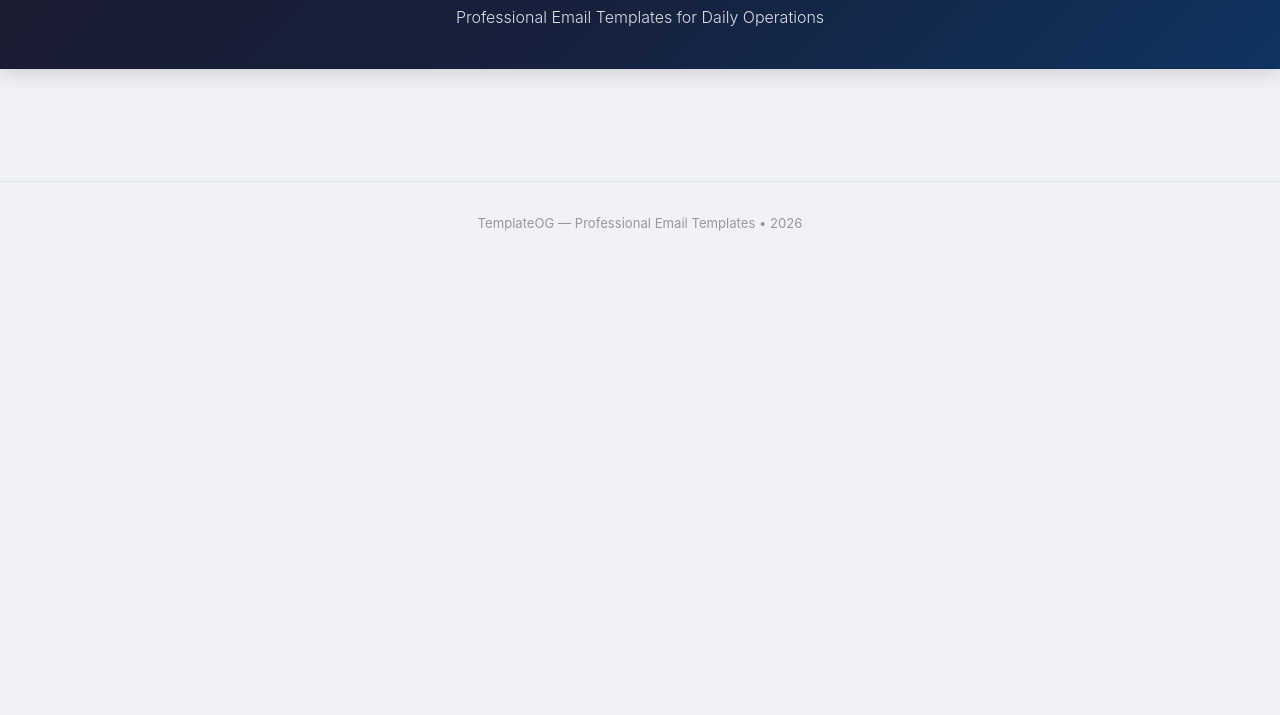
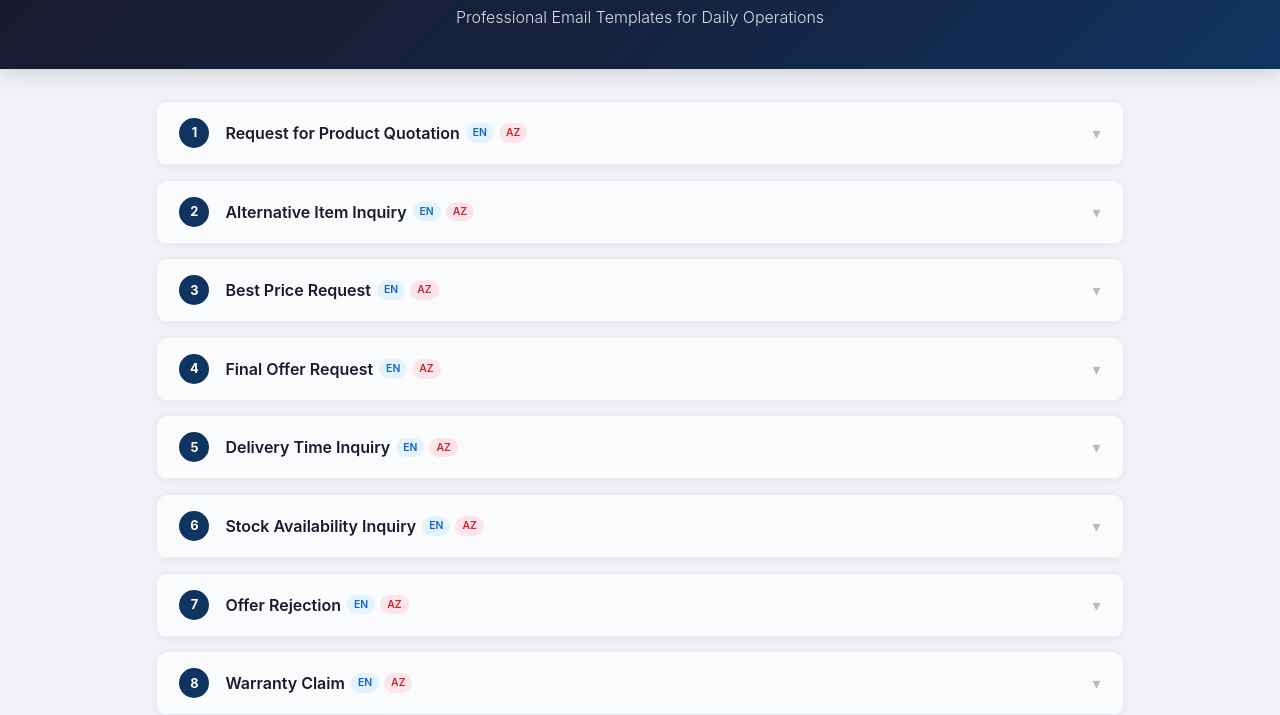
Before and after one commit to Anony1010/TemplateOG, a plain HTML site: page index.html in a window 1280 px wide. Shown: the part 115-830 px from the top of the page. Before the commit the page ends 800 px from the top, so only its background shows below. Drawn offline with Linux system fonts and the light colour scheme.

Commit message:
Fix JS escaping so templates render properly

```diff
--- a/index.html
+++ b/index.html
@@ -232,11 +232,11 @@ var D=[
     "en": "Subject: Credit Application\n\nDear Sir/Madam,\n\nWe wish to apply for a credit account with your company. Please review the attached financial documents and references.\n\nApplication Details:\n\n- Company: [Company Name];\n- Requested Limit: [Amount];\n- Proposed Terms: [Payment Terms];\n- Trade References: [Reference Names].\n\nWe look forward to your response.\n\nBest regards,\n[Name]",
     "az": "Mövzu: Kredit Müraciəti\n\nHörmətli cənab/xanım,\n\nŞirkətinizdə kredit hesabı açmaq üçün müraciət edirik. Maliyyə sənədlərimiz və istinadlarımız əlavə olunur.\n\nMüraciət Məlumatları:\n\n- Şirkət: [Şirkət Adı];\n- Tələb olunan Limit: [Məbləğ];\n- Təklif olunan Şərtlər: [Ödəniş Şərtləri];\n- Ticarət İstinadları: [İstinad Adları].\n\nHörmətlə,\n[Ad]"
   }
-];
-function r(){var g=document.getElementById('g');g.innerHTML='';D.forEach(function(t){var c=document.createElement('div');c.className='tc';c.innerHTML='<div class="th" onclick="this.parentNode.classList.toggle('open')"><div class="tg"><span class="no">'+t.id+'</span><span class="tm">'+e(t.title)+'</span><span class="li"><span class="lb e">EN</span><span class="lb a">AZ</span></span></div><span class="ar">\u25be</span></div><div class="tb">'+s('en','\ud83c\uddf7\ud83c\uddfa English',t.en)+s('az','\ud83c\udde6\ud83c\uddff Azerbaycan',t.az)+'</div>';g.appendChild(c)})}
-function s(l,la,t){var lc=l==='en'?'el':'al';var tx=t.replace(/&/g,'&amp;').replace(/</g,'&lt;').replace(/>/g,'&gt;').replace(/\n/g,'<br>');var js=t.replace(/\\/g,'\\\\').replace(/'/g,"\\'").replace(/\n/g,'\\n');return '<div class="ls"><div class="lsh"><span class="ll '+lc+'">'+la+'</span><button class="cb" onclick="cp(this,''+js+'')"><svg viewBox="0 0 24 24" fill="none" stroke="currentColor" stroke-width="2" stroke-linecap="round" stroke-linejoin="round"><rect x="9" y="9" width="13" height="13" rx="2" ry="2"/><path d="M5 15H4a2 2 0 0 1-2-2V4a2 2 0 0 1 2-2h9a2 2 0 0 1 2 2v1"/></svg> Kopyala</button></div><div class="ec">'+tx+'</div></div>'}
+];function r(){var g=document.getElementById('g');g.innerHTML='';D.forEach(function(t){var c=document.createElement('div');c.className='tc';c.innerHTML='<div class="th" onclick="this.parentNode.classList.toggle(\'open\')"><div class="tg"><span class="no">'+t.id+'</span><span class="tm">'+e(t.title)+'</span><span class="li"><span class="lb e">EN</span><span class="lb a">AZ</span></span></div><span class="ar">\u25be</span></div><div class="tb">'+s('en','\ud83c\uddf7\ud83c\uddfa English',t.en)+s('az','\ud83c\udde6\ud83c\uddff Azerbaycan',t.az)+'</div>';g.appendChild(c)})}
+function s(l,la,t){var lc=l==='en'?'el':'al';var tx=t.replace(/&/g,'&amp;').replace(/</g,'&lt;').replace(/>/g,'&gt;').replace(/\n/g,'<br>');var js=t.replace(/\\/g,'\\\\').replace(/'/g,"\\'").replace(/\n/g,'\\n');return '<div class="ls"><div class="lsh"><span class="ll '+lc+'">'+la+'</span><button class="cb" onclick="cp(this,\''+js+'\')"><svg viewBox="0 0 24 24" fill="none" stroke="currentColor" stroke-width="2" stroke-linecap="round" stroke-linejoin="round"><rect x="9" y="9" width="13" height="13" rx="2" ry="2"/><path d="M5 15H4a2 2 0 0 1-2-2V4a2 2 0 0 1 2-2h9a2 2 0 0 1 2 2v1"/></svg> Kopyala</button></div><div class="ec">'+tx+'</div></div>'}
 function e(s){return s.replace(/&/g,'&amp;').replace(/</g,'&lt;').replace(/>/g,'&gt;')}
 function cp(b,t){var d=t.replace(/\\n/g,'\n').replace(/\\\\/g,'\\').replace(/\\'/g,"'");navigator.clipboard.writeText(d).then(function(){b.innerHTML='\u2713 Kopyaland\u0131!';b.className='cb ok';setTimeout(function(){b.innerHTML='<svg viewBox="0 0 24 24" fill="none" stroke="currentColor" stroke-width="2" stroke-linecap="round" stroke-linejoin="round"><rect x="9" y="9" width="13" height="13" rx="2" ry="2"/><path d="M5 15H4a2 2 0 0 1-2-2V4a2 2 0 0 1 2-2h9a2 2 0 0 1 2 2v1"/></svg> Kopyala';b.className='cb';},2000)}).catch(function(){var ta=document.createElement('textarea');ta.value=d;document.body.appendChild(ta);ta.select();document.execCommand('copy');document.body.removeChild(ta);b.innerHTML='\u2713 Kopyaland\u0131!';b.className='cb ok';setTimeout(function(){b.innerHTML='<svg viewBox="0 0 24 24" fill="none" stroke="currentColor" stroke-width="2" stroke-linecap="round" stroke-linejoin="round"><rect x="9" y="9" width="13" height="13" rx="2" ry="2"/><path d="M5 15H4a2 2 0 0 1-2-2V4a2 2 0 0 1 2-2h9a2 2 0 0 1 2 2v1"/></svg> Kopyala';b.className='cb';},2000)})}
+
 document.addEventListener('DOMContentLoaded',r);
 </script>
 </body>
```
